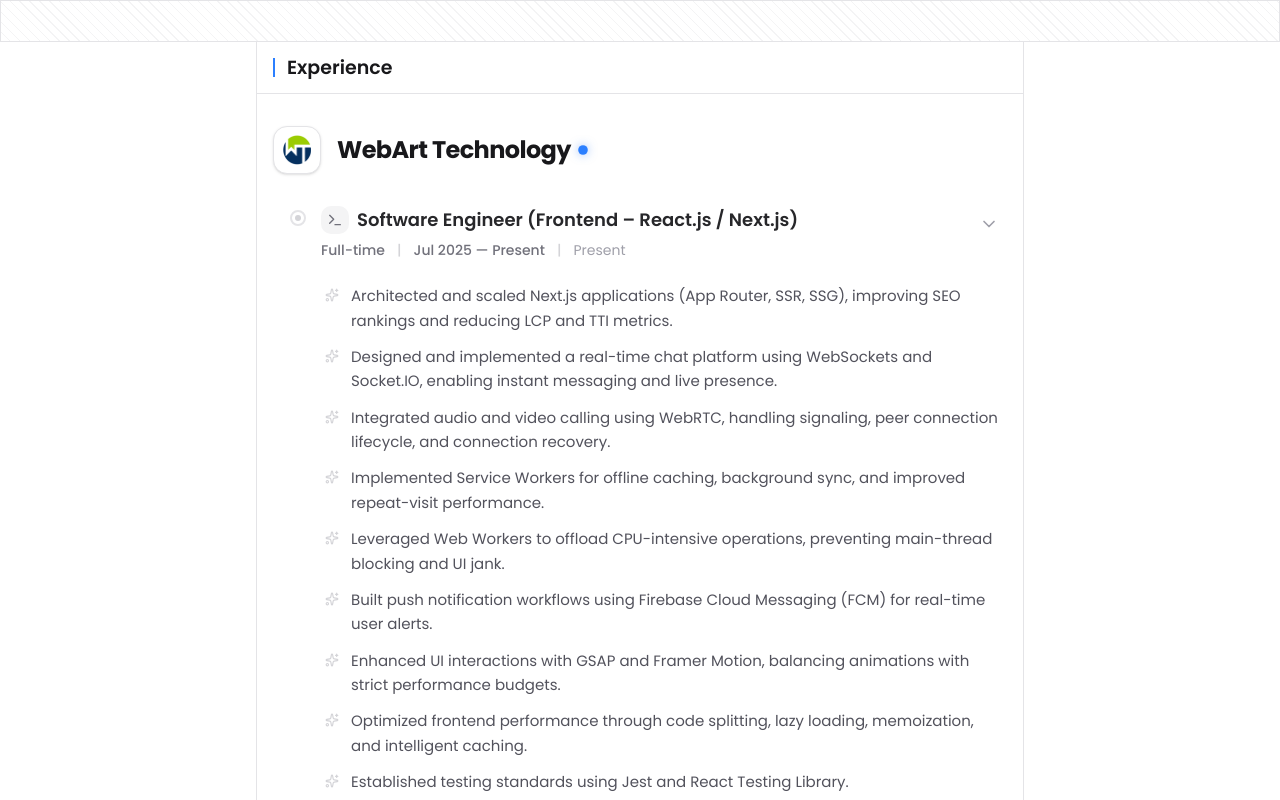
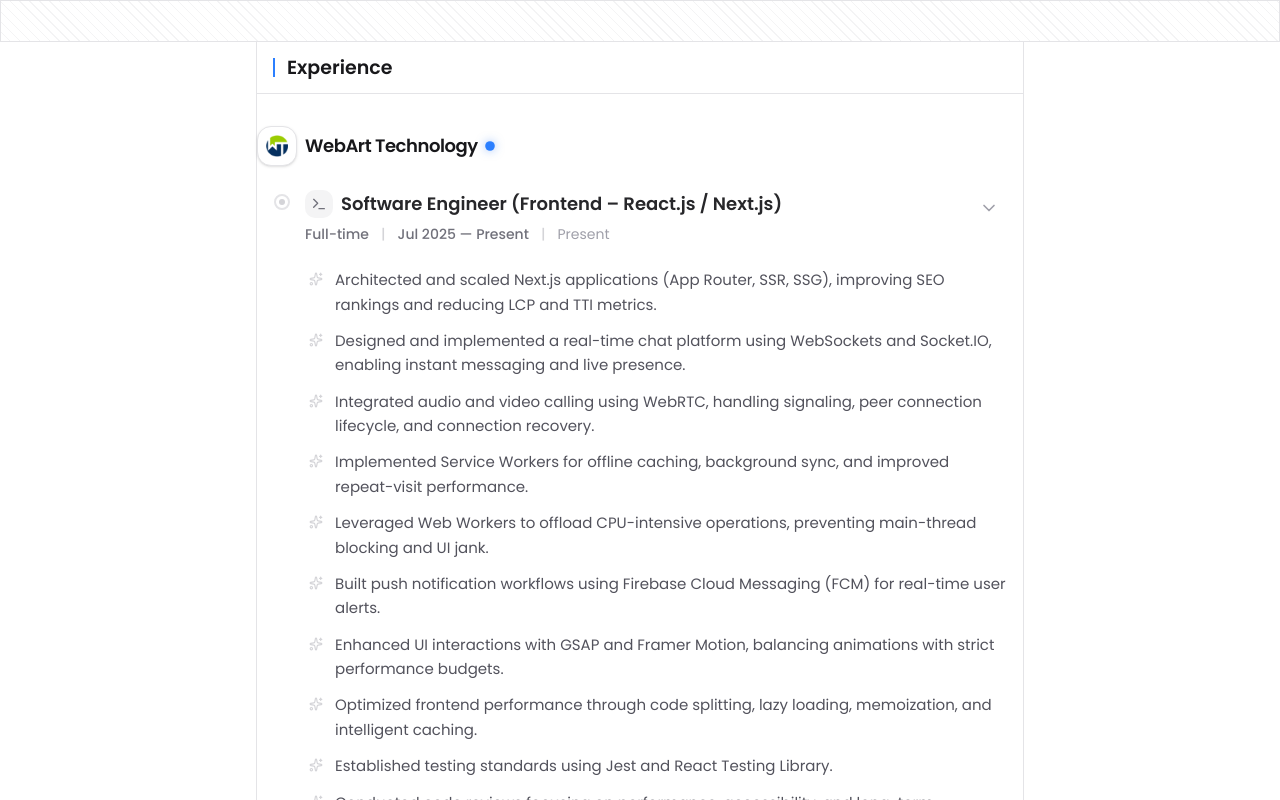
Before and after one commit to Subhadeep-CS/new-portfolio, a Next.js app: page / in a window 1280 px wide. Shown: the part 1600-2400 px from the top of the page. Built offline with nearby package versions, Linux system fonts and the light colour scheme.

Commit message:
Tomorrow we will finished all and ready to grab

```diff
--- a/components/Home/ExperienceContainer/ExperienceCard.tsx
+++ b/components/Home/ExperienceContainer/ExperienceCard.tsx
@@ -20,10 +20,10 @@ const ExperienceCard = ({ experience, isLast, defaultExpanded = false }: { exper
     return (
         <div className="relative group/card">
             {/* Company Header */}
-            <div className="flex items-center gap-4 mb-8 -ml-8 md:-ml-12 relative z-10">
+            <div className="flex items-center gap-2 mb-6 -ml-8 md:-ml-12 relative z-10">
                 <div className="relative group/logo">
                     <div className="absolute -inset-2 bg-gradient-to-r from-blue-500 to-fuchsia-500 rounded-2xl opacity-0 group-hover/logo:opacity-20 blur-xl transition-opacity duration-500" />
-                    <div className="w-10 h-10 md:w-12 md:h-12 rounded-xl border border-zinc-200 dark:border-zinc-800 overflow-hidden flex-shrink-0 bg-white dark:bg-zinc-950 p-2 relative z-10 transition-transform duration-500 group-hover/logo:scale-110 group-hover/logo:rotate-3 shadow-sm">
+                    <div className="w-10 h-10 md:w-10 md:h-10 rounded-xl border border-zinc-200 dark:border-zinc-800 overflow-hidden flex-shrink-0 bg-white dark:bg-zinc-950 p-2 relative z-10 transition-transform duration-500 group-hover/logo:scale-110 group-hover/logo:rotate-3 shadow-sm">
                         {experience.logoUrl ? (
                             <Image
                                 src={experience.logoUrl}
@@ -41,7 +41,7 @@ const ExperienceCard = ({ experience, isLast, defaultExpanded = false }: { exper
                 </div>
 
                 <div className="flex items-center gap-2">
-                    <h3 className="text-xl md:text-2xl font-bold text-zinc-900 dark:text-zinc-100 tracking-tight">
+                    <h3 className="text-base md:text-lg font-semibold text-zinc-900 dark:text-zinc-100 tracking-tight">
                         {experience.company}
                     </h3>
                     <motion.div
--- a/components/Home/ExperienceContainer/index.tsx
+++ b/components/Home/ExperienceContainer/index.tsx
@@ -10,7 +10,7 @@ const ExperienceContainer = () => {
     <section className="divide-y divide-zinc-200 dark:divide-zinc-800 border-y border-zinc-200 dark:border-zinc-800 relative z-0">
       <ExperienceSectionHeader />
       <div className="container border-x border-zinc-200 dark:border-zinc-800 relative py-8">
-        <div className="flex flex-col w-full max-w-4xl mx-auto divide-y divide-zinc-200 dark:divide-zinc-800 px-4">
+        <div className="flex flex-col w-full max-w-4xl mx-auto divide-y divide-zinc-200 dark:divide-zinc-800">
           {EXPERIENCE_DATA.map((experience, index) => (
             <motion.div
               initial={{ opacity: 0, y: 10 }}
@@ -18,7 +18,7 @@ const ExperienceContainer = () => {
               viewport={{ once: true, margin: "-50px" }}
               transition={{ duration: 0.4, delay: index * 0.1 }}
               key={index}
-              className={`pl-8 md:pl-12 ${index === 0 ? "pb-12" : "py-12"}`}
+              className={`px-4 pl-8 md:pl-12 ${index === 0 ? "pb-12" : "py-12"}`}
             >
               <ExperienceCard
                 experience={experience}
```
